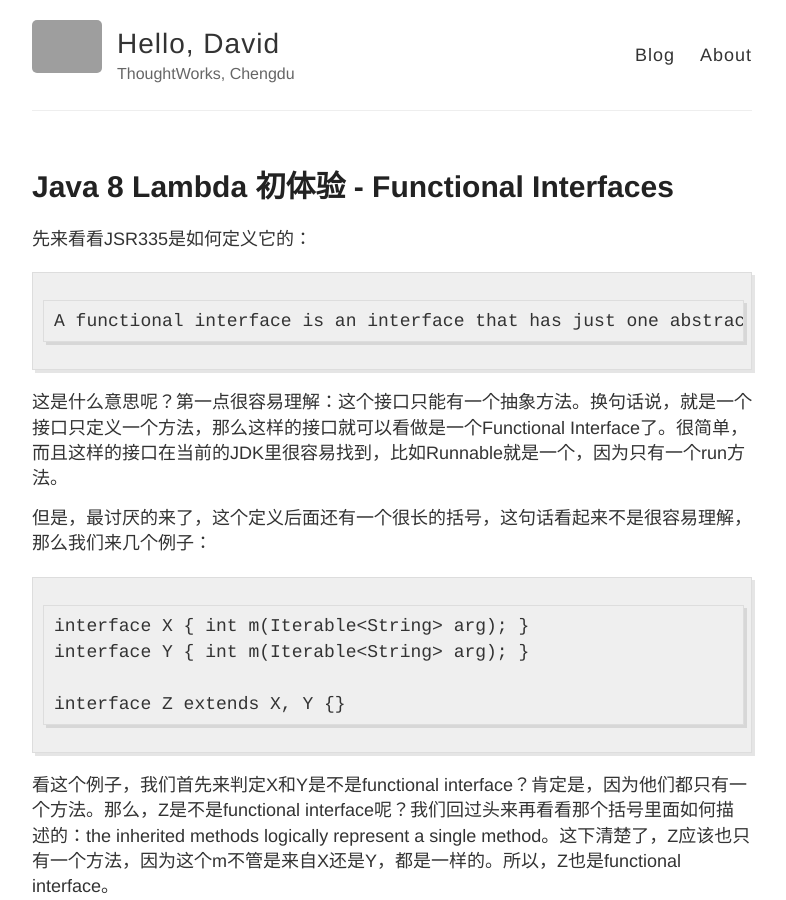
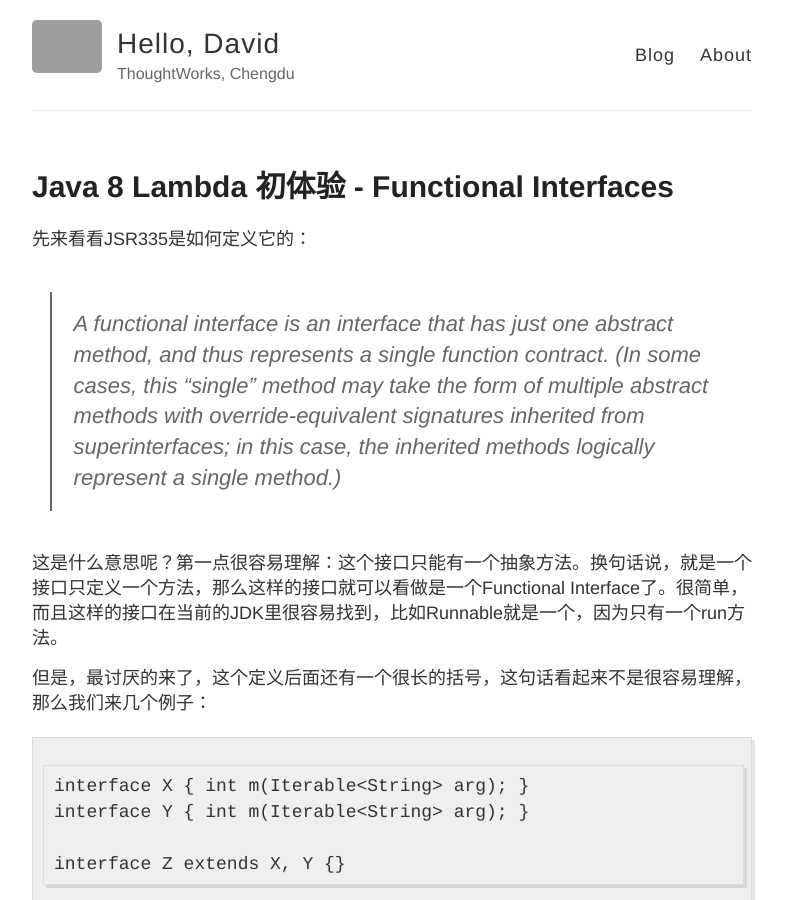
Before and after one commit to silverjava/silverjava.github.io, a Jekyll site: the page built from _posts/2013-05-28-java-8-functional-interface.md, in a window 1280 px wide and 900 px high. Shown: the whole window, without its empty margins (248-1034 px from the left). Built offline with Jekyll 4.4.1, drawn with Linux system fonts in a browser that asks for light colours; Markdown is read by kramdown in place of the engine named in the settings; grey boxes are pictures that could not be loaded.

````diff
--- a/_posts/2013-05-28-java-8-functional-interface.md
+++ b/_posts/2013-05-28-java-8-functional-interface.md
@@ -8,10 +8,8 @@ categories:
 
 先来看看JSR335是如何定义它的：
 
-```
-A functional interface is an interface that has just one abstract method, and thus represents a single function contract. (In some cases, this "single" method may take the form of multiple abstract methods with override-equivalent signatures inherited from superinterfaces; in this case, the inherited methods logically represent a single method.)
-```
 
+> A functional interface is an interface that has just one abstract method, and thus represents a single function contract. (In some cases, this "single" method may take the form of multiple abstract methods with override-equivalent signatures inherited from superinterfaces; in this case, the inherited methods logically represent a single method.)
 
 这是什么意思呢？第一点很容易理解：这个接口只能有一个抽象方法。换句话说，就是一个接口只定义一个方法，那么这样的接口就可以看做是一个Functional Interface了。很简单，而且这样的接口在当前的JDK里很容易找到，比如Runnable就是一个，因为只有一个run方法。
 
````
